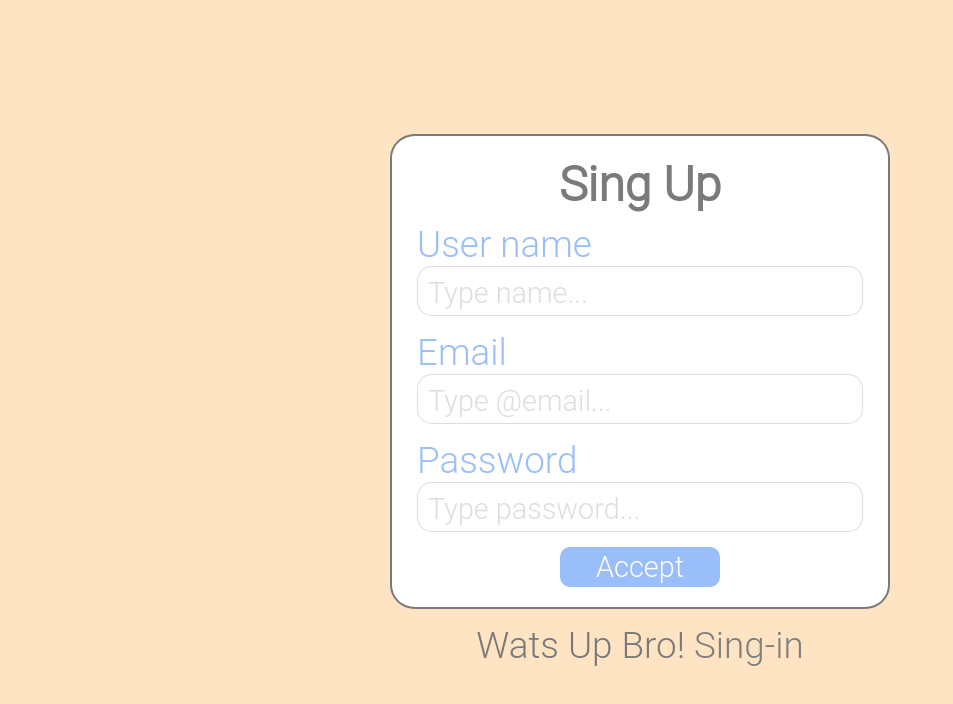
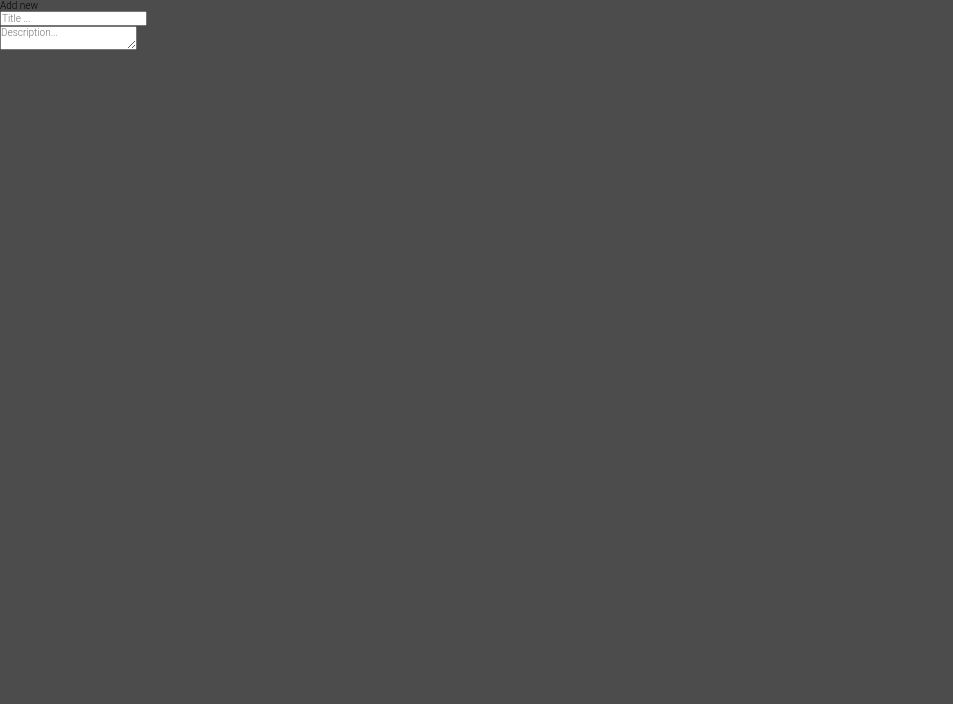
Before and after one commit to IlyaKuznetsov1983/Todo-List, a website: page index.html in a window 1280 px wide. Shown: the whole page, without its empty margins (0-953 px from the left). Drawn offline with Linux system fonts and the light colour scheme.

Commit message:
122334567880

```diff
--- a/index.html
+++ b/index.html
@@ -10,7 +10,7 @@
     <title>Todo List</title>
 </head>
 <body>
-<section class="page-authorization " id="login">
+<section class="page-authorization hide" id="login">
     <div class="page-authorization-container">
         <form class="form" id="sing-up">
             <div class="form-container">
@@ -113,6 +113,17 @@
  <div id="notification" class="notification hide">
      <span class="notification__text"></span>
  </div>
+ <div id="create" class="modal">
+     <form class="modal-container">
+         <h2 class="modal__title">Add new</h2>
+         <div class="modal__field">
+             <input type="text" placeholder="Title ..." class="modal__field-input" name="title"/>
+         </div>
+         <div class="modal__field">
+             <textarea placeholder="Description..." class="modal__field-textarea" name="description"/></textarea>
+         </div>
+     </form>
+ </div>
 
 <script src="./src/main.js" type="module"></script>
 </body>
--- a/src/core/storage.js
+++ b/src/core/storage.js
@@ -1,23 +1,24 @@
-import {notification} from "../main";
+import {notification} from "../main.js";
 
 export class Storage {
     static createNewUser(userData) {
         if (!localStorage.getItem('user')) {
             localStorage.setItem('users', JSON.stringify(userData))
 
-        }else {
+        } else {
             if (checkUserExist(userData)) {
                 notification.show('This user already exist')
+                return
+            } else {
 
-                return
             }
-
-
-            const existUsers
+            const existUsers = JSON.parse(localStorage.getItem('user'))
+            localStorage.setItem('users', JSON.stringify([...existUsers, userData]))
 
 
 
         }
+        notification.show('Account is created')
         return userData.id
     }
 
--- a/src/core/validators.js
+++ b/src/core/validators.js
@@ -8,7 +8,7 @@ static isEmailValid(value = ''){
     for (let i=0; i < array.length; i++) {
         if (array[i] === ' ') return false
     }
-    (!value.includes('@')) return false
+    if (!value.includes('@')) return false
 
     return value.trim()
 }
--- /dev/null
+++ b/style/components/_modal.scss
@@ -0,0 +1,8 @@
+.modal {
+  position: fixed;
+  top: 0;
+  bottom: 0;
+  right: 0;
+  left: 0;
+  background-color: #000000b3;
+}
--- a/style/style.scss
+++ b/style/style.scss
@@ -4,6 +4,7 @@
 @import "pages/authorization";
 @import "pages/page-application";
 @import "components/notification";
+@import "components/modal";
 
 html {
   height: 100%;
```
Also changed, not shown: style/style.css, 1 other file.
